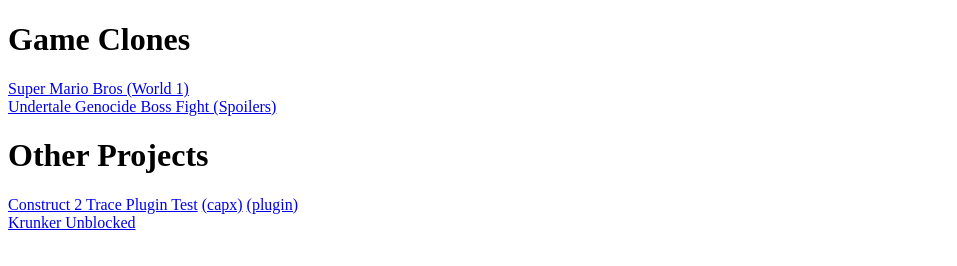
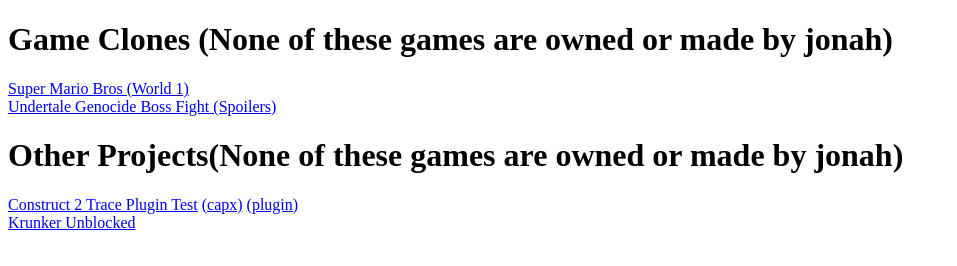
Before and after one commit to tacofreegames/tacofreegames.github.io, a plain HTML site: page index.html in a window 1280 px wide. Shown: the whole page, without its empty margins (0-957 px from the left). Drawn offline with Linux system fonts and the light colour scheme.

Commit message:
Update index.html

```diff
--- a/index.html
+++ b/index.html
@@ -5,10 +5,10 @@
 	<meta name="description" content="Super Mario Bros (World 1)(ONLY HAS THE FIRST WORLD, NOT THE FULL GAME) Undertale Sans Boss Fight (Normal)"/>
 </head>
 <body>
-	<h1>Game Clones</h1>
+	<h1>Game Clones (None of these games are owned or made by jonah)</h1>
 	<a href="./c2-smb1/">Super Mario Bros (World 1)</a><br/>
 	<a href="./c2-sans-fight/">Undertale Genocide Boss Fight (Spoilers)</a><br/>
-	<h1>Other Projects</h1>
+	<h1>Other Projects(None of these games are owned or made by jonah)</h1>
 	<a href="./c2-trace-test">Construct 2 Trace Plugin Test</a>
 	<a href="https://dl.dropboxusercontent.com/u/20789739/trace_test.capx">(capx)</a>
 	<a href="https://dl.dropboxusercontent.com/u/20789739/jcw_trace.c2addon">(plugin)</a><br/>
```
